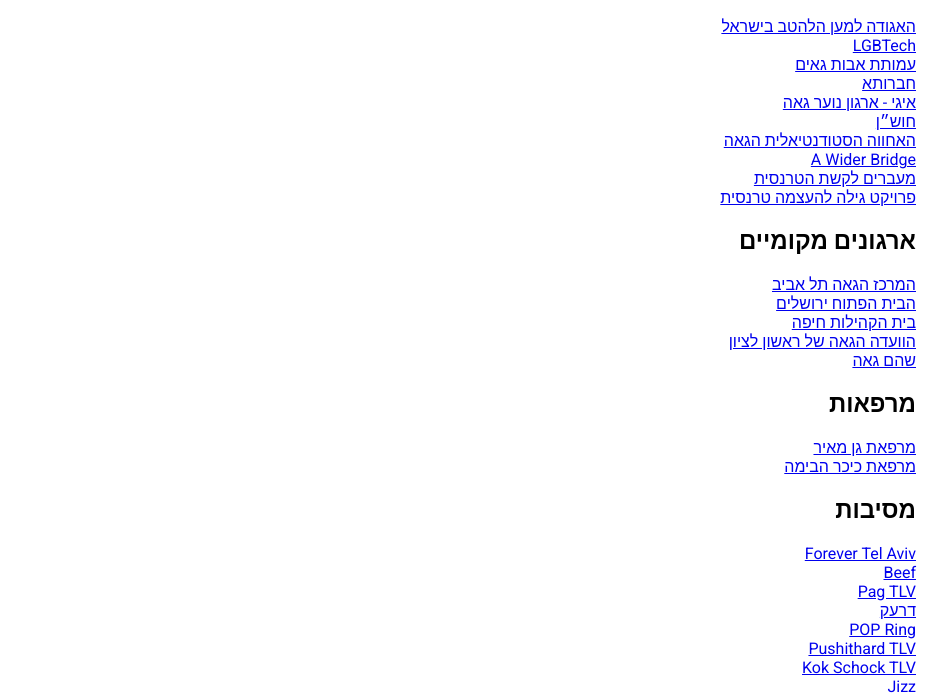
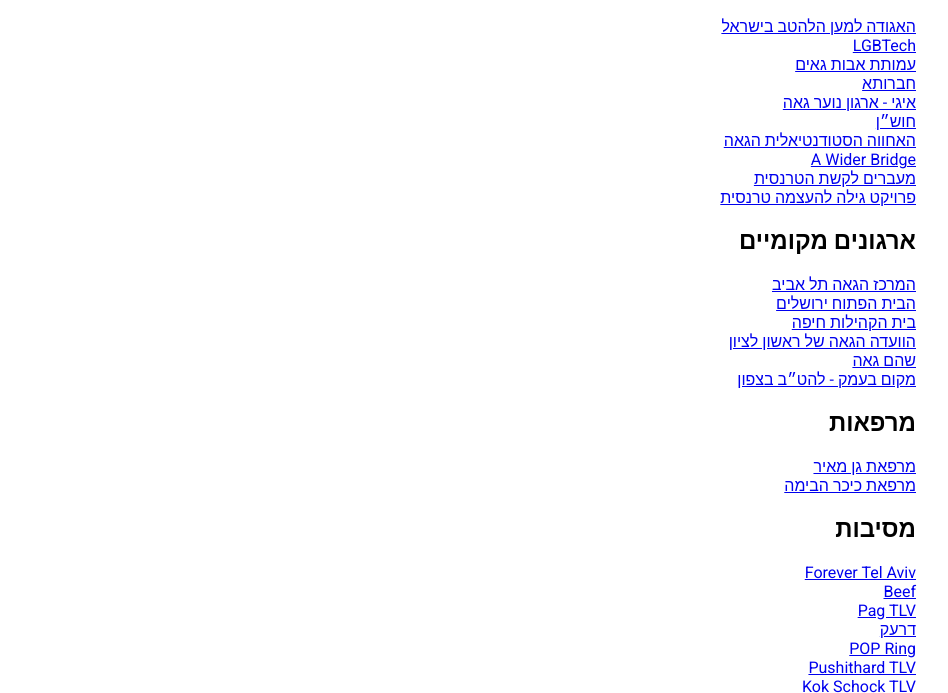
Before and after one commit to gonenduk/fhomo, a plain HTML site: page pages.html in a window 1280 px wide. Shown: the part 97-790 px from the top of the page, without its empty margins (166-1114 px from the left). Drawn offline with Linux system fonts and the light colour scheme.

Commit message:
add makom baemek

```diff
--- a/pages.html
+++ b/pages.html
@@ -63,6 +63,7 @@
 <a href="https://www.facebook.com/Haifa.LGBT.House/events" target="_blank">בית הקהילות חיפה</a><br>
 <a href="https://www.facebook.com/LgbtRishonLezion/events" target="_blank">הוועדה הגאה של ראשון לציון</a><br>
 <a href="https://www.facebook.com/ShohamPride/events" target="_blank">שהם גאה</a><br>
+<a href="https://www.facebook.com/lgbt.baemek/events" target="_blank">מקום בעמק - להט״ב בצפון</a><br>
 <h2>מרפאות</h2>
 <a href="https://www.facebook.com/clalit.gan.meir/events" target="_blank">מרפאת גן מאיר</a><br>
 <a href="https://www.facebook.com/kikar.habima/events" target="_blank">מרפאת כיכר הבימה</a><br>
```
